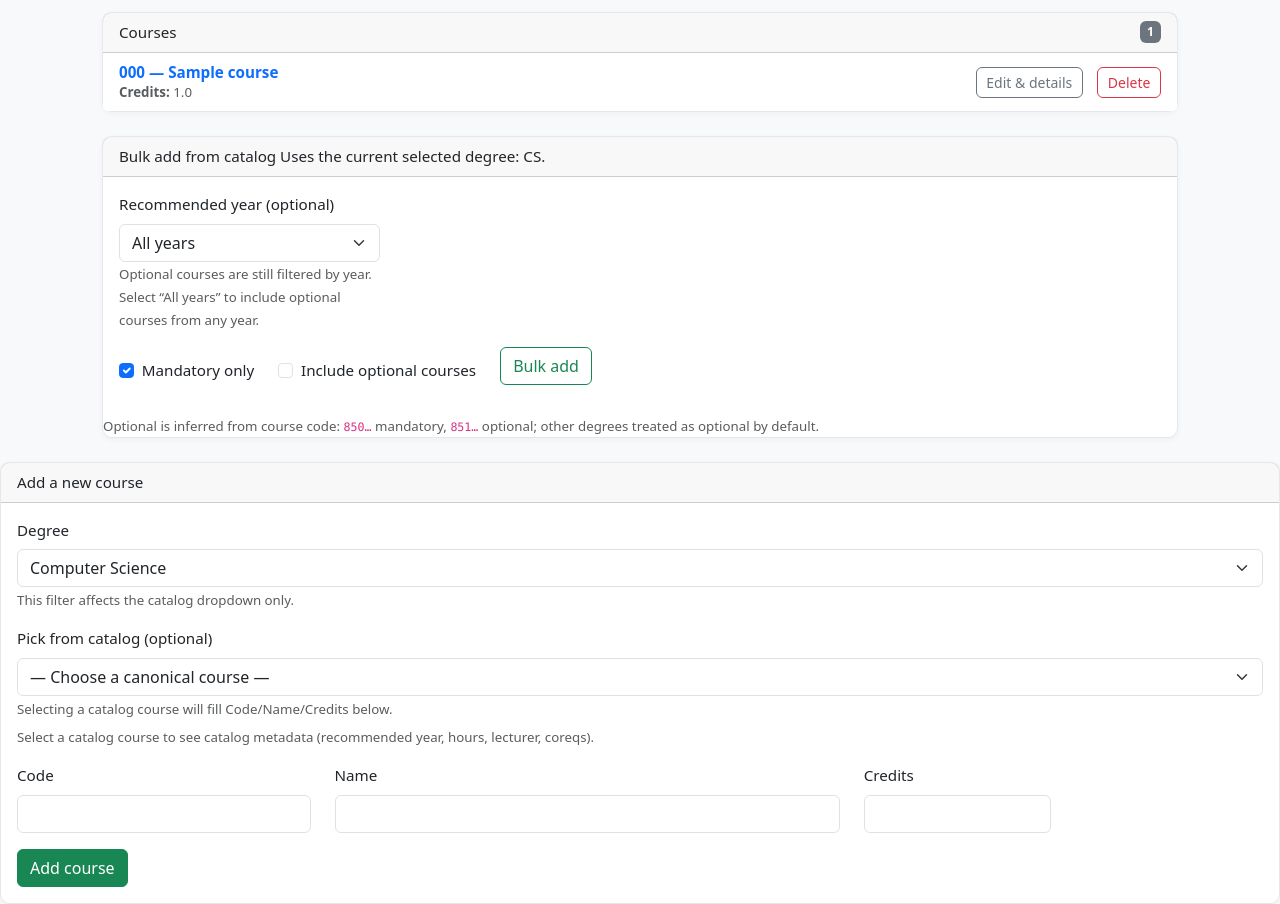
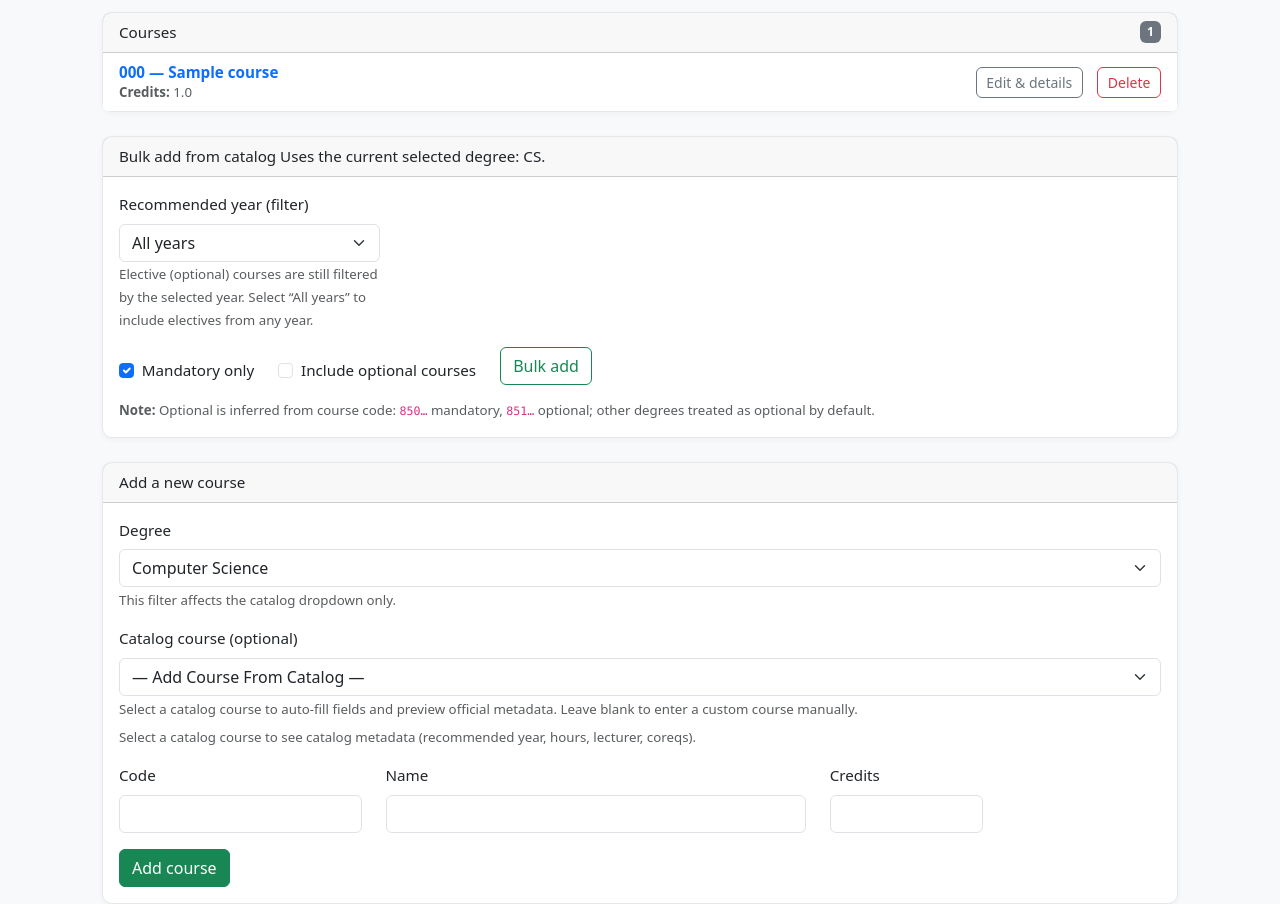
Before and after one commit to sarazoher/course-schedular, a Flask app: page /plans/1 in a window 1280 px wide. Shown: the part 288-1192 px from the top of the page. Run offline with Flask 3, Linux system fonts and the light colour scheme; a user stored in the database is signed in; tables that the repository leaves empty hold one stand-in row (values such as "Sample post").

Commit message:
Fix bulk-add optional filtering and clean up catalog UI copy and metadata access

```diff
--- a/routes/plans.py
+++ b/routes/plans.py
@@ -191,15 +191,11 @@ def bulk_add_courses_v2(plan_id: int):
                 skipped_year += 1
                 continue
 
-        # Mandatory-only means: include only 850... (non-optional)
-        if mandatory_only and is_optional_by_code(code):
+        # Optional courses are excluded unless explicitly included
+        if is_optional_by_code(code) and (not include_optional):
             skipped_optional += 1
             continue
 
-        # Optional exclusion by default unless explicitly included
-        if (not include_optional) and is_optional_by_code(code):
-            skipped_optional += 1
-            continue
 
         # Skip duplicates already in plan
         if c.id in existing_catalog_ids:
@@ -217,21 +213,35 @@ def bulk_add_courses_v2(plan_id: int):
     if to_add:
         db.session.add_all(to_add)
         db.session.commit()
+
         flash(f"Bulk import added {len(to_add)} courses.", "success")
+
+        # Show skipped breakdown ONLY when something was added
+        total_skipped = skipped_existing + skipped_optional + skipped_degree + skipped_year
+        if total_skipped > 0:
+            total_skipped = (
+                skipped_existing +
+                skipped_optional +
+                skipped_degree +
+                skipped_year
+            )
+
+        if total_skipped > 0:
+            flash(
+                "Skipped — "
+                f"already in plan: {skipped_existing}, "
+                f"optional excluded: {skipped_optional}, "
+                f"degree filter: {skipped_degree}, "
+                f"year filter: {skipped_year}.",
+                "secondary",
+            )
+
     else:
         flash(
-            "Bulk import: nothing to add. Try loosening filters (e.g., set year to “All years” or enable optional courses).",
+            "Bulk import: nothing to add. Try loosening filters "
+            "(e.g., set year to “All years” or enable optional courses).",
             "info",
         )
-
-    flash(
-        "Skipped — "
-        f"already in plan: {skipped_existing}, "
-        f"optional excluded: {skipped_optional}, "
-        f"degree filter: {skipped_degree}, "
-        f"year filter: {skipped_year}.",
-        "secondary",
-    )
 
     return redirect(url_for("main.view_plan", plan_id=plan.id, degree=selected_degree))
 
--- a/templates/plan_detail.html
+++ b/templates/plan_detail.html
@@ -168,7 +168,7 @@
         <input type="hidden" name="degree" value="{{ selected_degree }}">
 
         <div class="col-md-3 mb-3">
-          <label class="form-label" for="bulk_year">Recommended year (optional)</label>
+          <label class="form-label" for="bulk_year">Recommended year (filter)</label>
           <select class="form-select" id="bulk_year" name="year">
             <option value="">All years</option>
             {% for y in available_years | default([]) %}
@@ -176,7 +176,8 @@
             {% endfor %}
           </select>
           <small class="text-muted">
-            Optional courses are still filtered by year. Select “All years” to include optional courses from any year.
+            Elective (optional) courses are still filtered by the selected year.
+            Select “All years” to include electives from any year.
           </small>
         </div>
 
@@ -199,10 +200,9 @@
               Bulk add
             </button>
           </div>
-        </div>
 
         <div class="small text-muted">
-          Optional is inferred from course code: <code>850…</code> mandatory, <code>851…</code> optional; other degrees treated as optional by default.
+          <strong>Note:</strong> Optional is inferred from course code: <code>850…</code> mandatory, <code>851…</code> optional; other degrees treated as optional by default.
         </div>
       </form>
     </div>
@@ -233,9 +233,9 @@
       </div>
 
       <div class="mb-3">
-        <label for="catalog_pick" class="form-label">Pick from catalog (optional)</label>
+        <label for="catalog_pick" class="form-label">Catalog course (optional)</label>
         <select class="form-select" id="catalog_pick" name="catalog_pick">
-          <option value="">— Choose a canonical course —</option>
+          <option value="">— Add Course From Catalog —</option>
           {% for c in catalog_courses %}
             <option value="{{ c.code }}||{{ c.name }}||{{ c.credits }}">
               {{ c.code }} — {{ c.name }} ({{ c.credits }})
@@ -243,7 +243,9 @@
           {% endfor %}
         </select>
         <div class="form-text">
-          Selecting a catalog course will fill Code/Name/Credits below.
+          Select a catalog course to auto-fill fields and preview official metadata.
+          Leave blank to enter a custom course manually.
+
         </div>
 
         <div id="catalog_meta_preview" class="mt-2 small text-muted">
```
Also changed, not shown: templates/course_detail.html (+8 -8 lines), templates/plan_schedule.html (+10 -10 lines).
